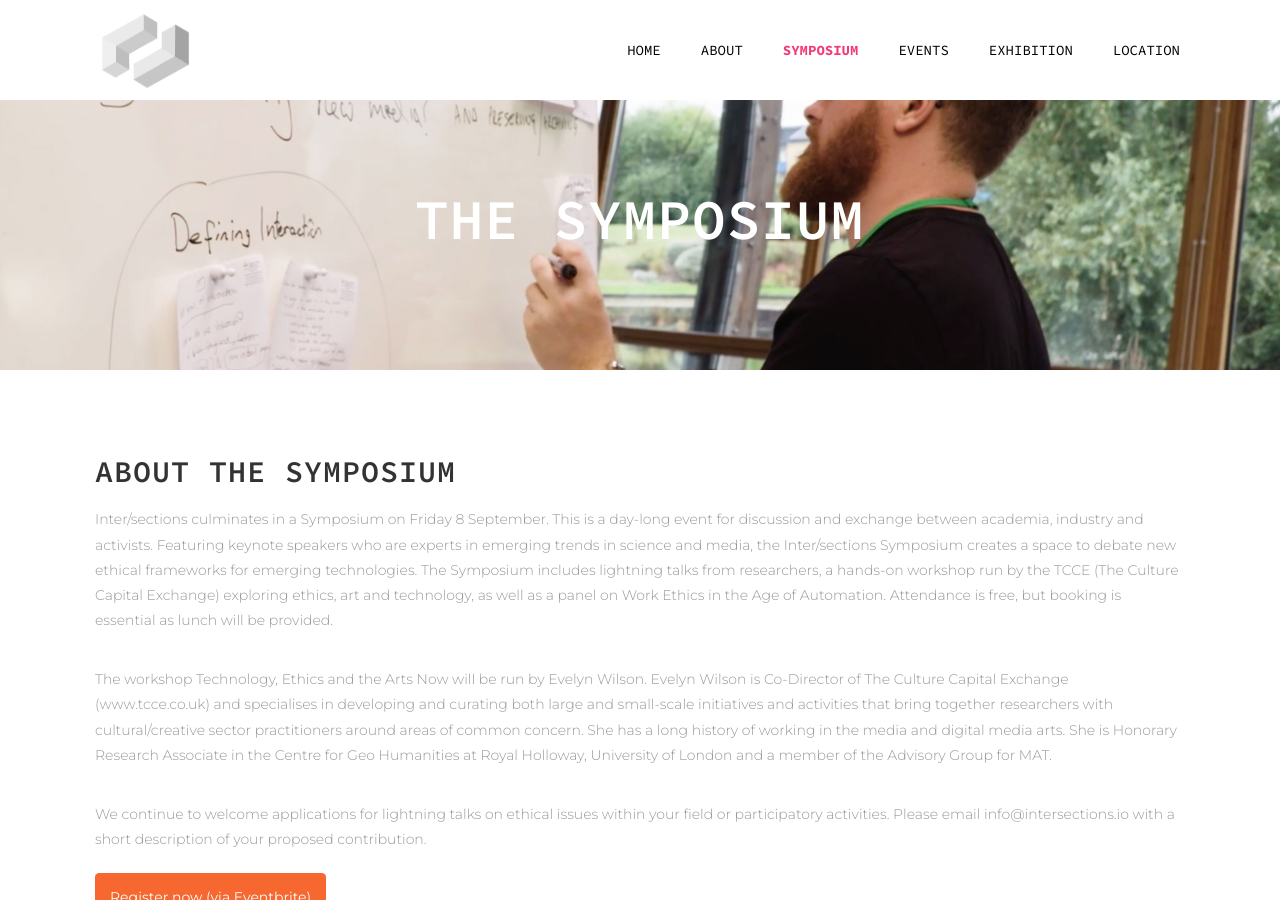
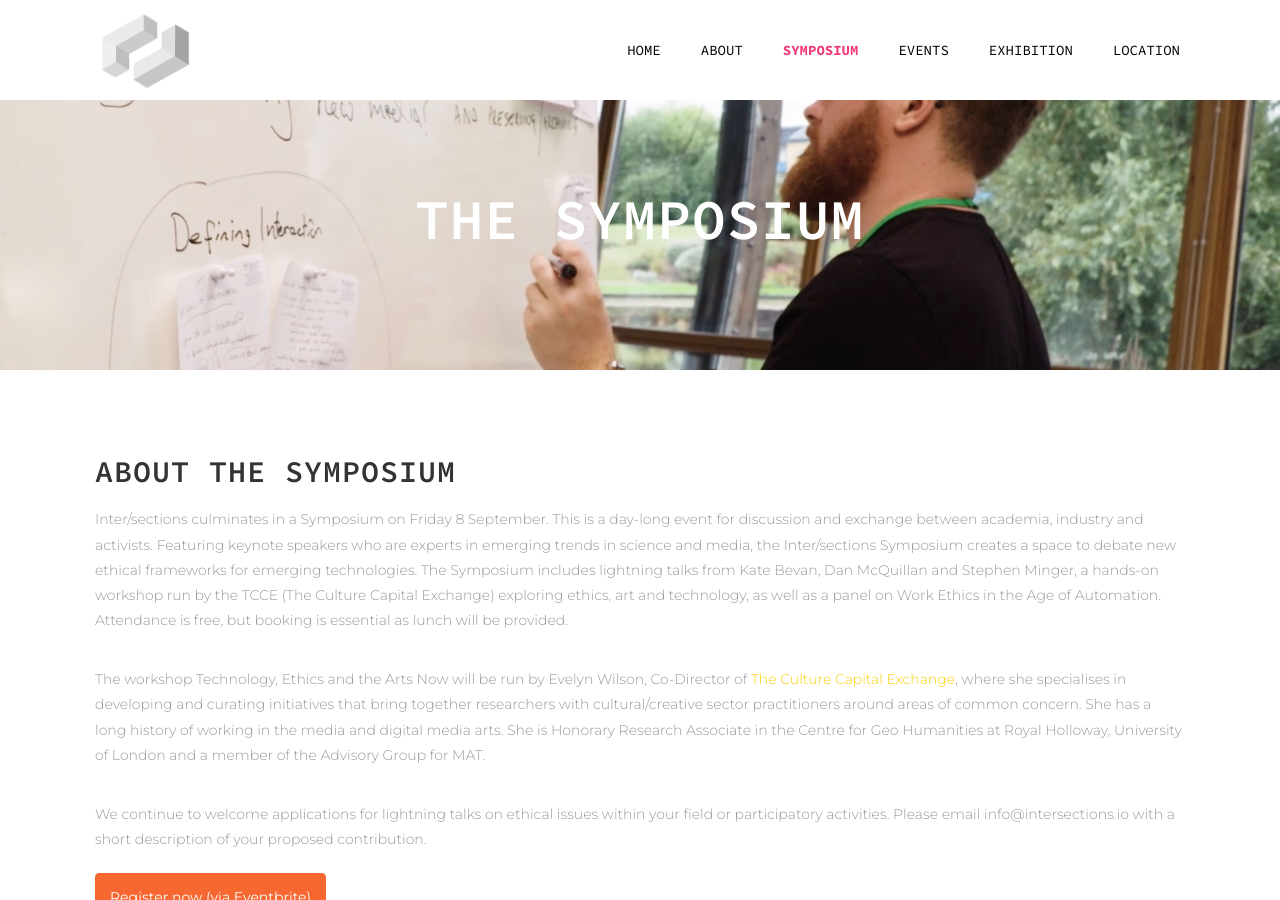
Before and after one commit to disastrid/intersections_redux, a Jekyll site: the page built from symposium.html, in a window 1280 px wide and 900 px high. Built offline with Jekyll 4.4.1, drawn with Linux system fonts in a browser that asks for light colours.

Commit message:
Added some text and edited a bit

```diff
--- a/symposium.html
+++ b/symposium.html
@@ -17,8 +17,8 @@ section_id: symposium
   <div class='row'>
     <div class='medium-12 columns'>
       <h2>About the Symposium</h2>
-      <p>Inter/sections culminates in a Symposium on Friday 8 September. This is a day-long event for discussion and exchange between academia, industry and activists. Featuring keynote speakers who are experts in emerging trends in science and media, the Inter/sections Symposium creates a space to debate new ethical frameworks for emerging technologies. The Symposium includes lightning talks from researchers, a hands-on workshop run by the TCCE (The Culture Capital Exchange) exploring ethics, art and technology, as well as a panel on Work Ethics in the Age of Automation. Attendance is free, but booking is essential as lunch will be provided.</p>
-      <p>The workshop Technology, Ethics and the Arts Now will be run by Evelyn Wilson. Evelyn Wilson  is Co-Director of The Culture Capital Exchange (www.tcce.co.uk) and specialises in developing and curating both large and small-scale initiatives and activities that bring together researchers with cultural/creative sector practitioners around areas of common concern. She has a long history of working in the media and digital media arts. She is Honorary Research Associate in the Centre for Geo Humanities at Royal Holloway, University of London and a member of the Advisory Group for MAT.</p>
+      <p>Inter/sections culminates in a Symposium on Friday 8 September. This is a day-long event for discussion and exchange between academia, industry and activists. Featuring keynote speakers who are experts in emerging trends in science and media, the Inter/sections Symposium creates a space to debate new ethical frameworks for emerging technologies. The Symposium includes lightning talks from Kate Bevan, Dan McQuillan and Stephen Minger, a hands-on workshop run by the TCCE (The Culture Capital Exchange) exploring ethics, art and technology, as well as a panel on Work Ethics in the Age of Automation. Attendance is free, but booking is essential as lunch will be provided.</p>
+      <p>The workshop Technology, Ethics and the Arts Now will be run by Evelyn Wilson, Co-Director of <a href='http://www.tcce.co.uk'>The Culture Capital Exchange</a>, where she specialises in developing and curating  initiatives that bring together researchers with cultural/creative sector practitioners around areas of common concern. She has a long history of working in the media and digital media arts. She is Honorary Research Associate in the Centre for Geo Humanities at Royal Holloway, University of London and a member of the Advisory Group for MAT.</p>
 
       <p>We continue to welcome applications for lightning talks on ethical issues within your field or participatory activities. Please email info@intersections.io with a short description of your proposed contribution.</p>
 
```
